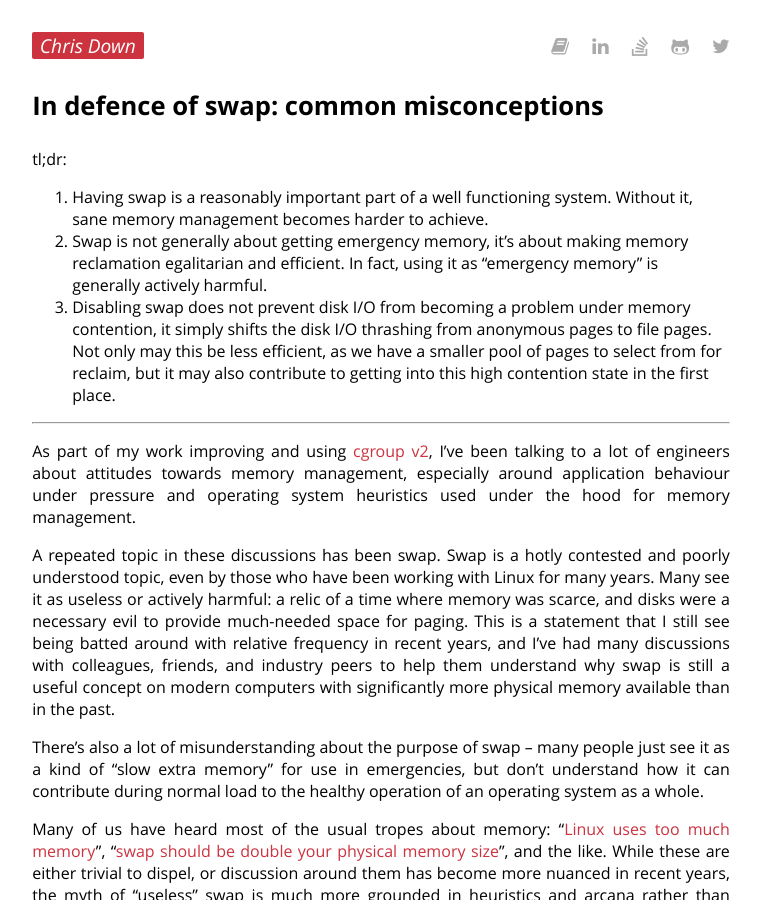
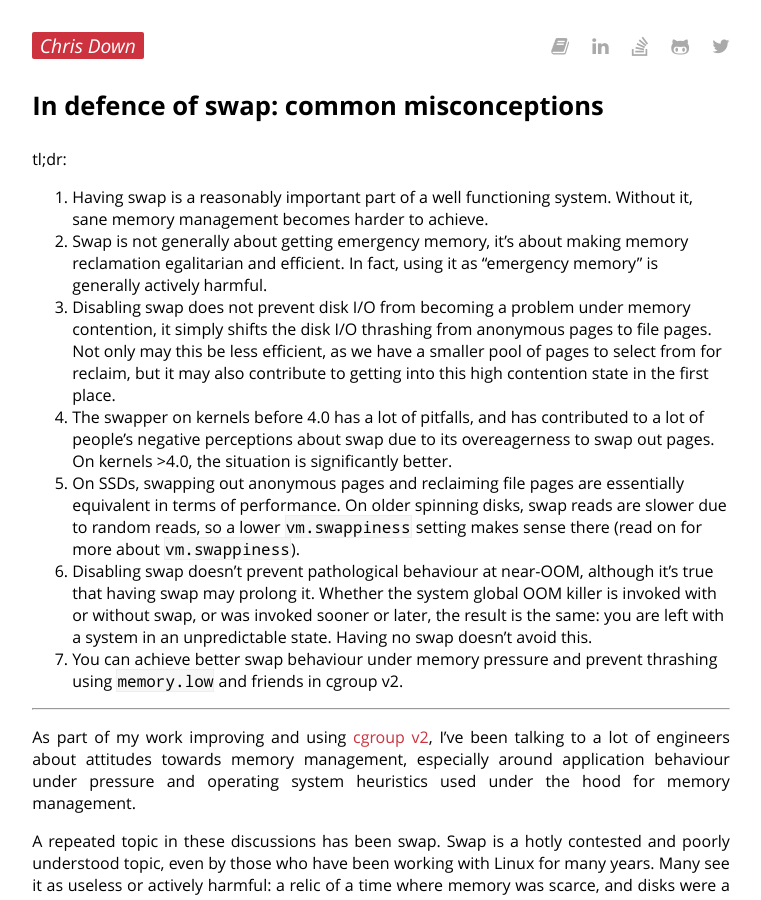
Before and after one commit to cdown/chrisdown.name, a Jekyll site: the page built from _posts/2018-01-02-in-defence-of-swap.md, in a window 1280 px wide and 900 px high. Shown: the whole window, without its empty margins (259-1020 px from the left). Built offline with Jekyll 4.4.1, drawn with Linux system fonts in a browser that asks for light colours.

Commit message:
Add some more to tl;dr

```diff
--- a/_posts/2018-01-02-in-defence-of-swap.md
+++ b/_posts/2018-01-02-in-defence-of-swap.md
@@ -15,6 +15,21 @@ tl;dr:
    pages to file pages. Not only may this be less efficient, as we have a
    smaller pool of pages to select from for reclaim, but it may also contribute
    to getting into this high contention state in the first place.
+4. The swapper on kernels before 4.0 has a lot of pitfalls, and has contributed
+   to a lot of people's negative perceptions about swap due to its
+   overeagerness to swap out pages. On kernels >4.0, the situation is
+   significantly better.
+5. On SSDs, swapping out anonymous pages and reclaiming file pages are
+   essentially equivalent in terms of performance. On older spinning disks,
+   swap reads are slower due to random reads, so a lower `vm.swappiness`
+   setting makes sense there (read on for more about `vm.swappiness`).
+6. Disabling swap doesn't prevent pathological behaviour at near-OOM, although
+   it's true that having swap may prolong it. Whether the system global OOM
+   killer is invoked with or without swap, or was invoked sooner or later, the
+   result is the same: you are left with a system in an unpredictable state.
+   Having no swap doesn't avoid this.
+7. You can achieve better swap behaviour under memory pressure and prevent
+   thrashing using `memory.low` and friends in cgroup v2.
 
 ---
 
```
